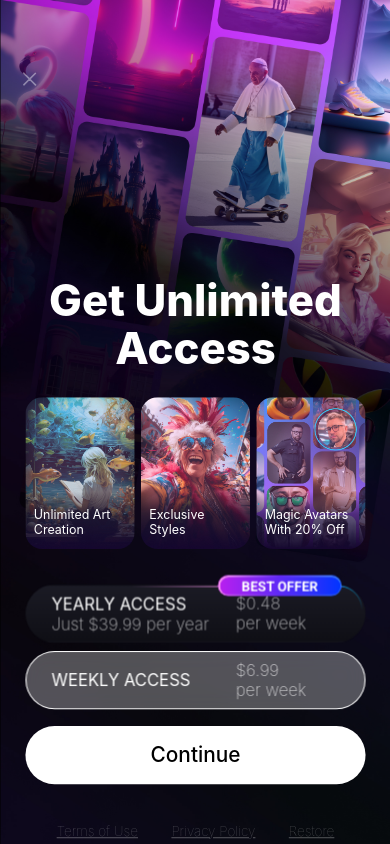
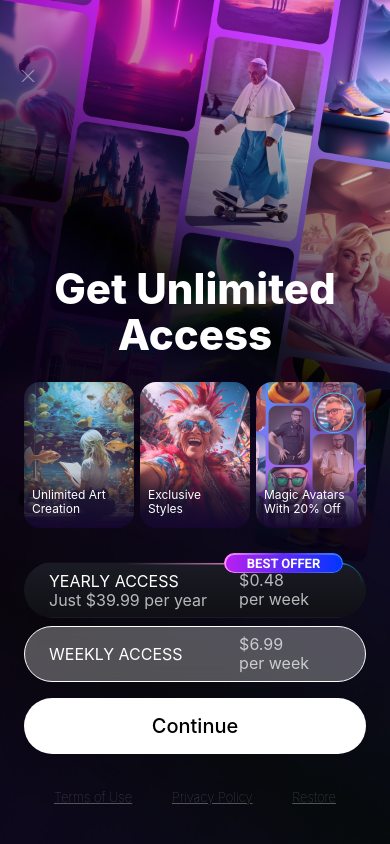
Before and after one commit to VaniukKarina/aiby-test-task, a plain HTML site: page index.html in a window 390 px wide. Drawn offline with Linux system fonts and the light colour scheme.

Commit message:
Fix layout alignment to match iPhone X and iPhone 13 mockups

```diff
--- a/styles.css
+++ b/styles.css
@@ -151,6 +151,7 @@ body {
   border-radius: 36px;
   font-size: 16px;
   font-weight: 400;
+  letter-spacing: 0px;
 
   display: flex;
   justify-content: space-between;
@@ -222,7 +223,10 @@ body {
   font-size: 16px;
   line-height: 19px;
   opacity: 0.7;
-  font-weight: 200;
+  font-family: -apple-system, BlinkMacSystemFont, "SF Pro Display",
+    "Helvetica Neue", Arial, sans-serif;
+  font-weight: 400;
+  letter-spacing: 0px;
 }
 
 .lang-de .plan-subtitle,
@@ -308,17 +312,21 @@ body {
 
 .footer {
   position: absolute;
-  bottom: 4px;
+  bottom: 24px;
   left: 54px;
   right: 54px;
 
   display: flex;
   justify-content: space-between;
+
+  font-family: -apple-system, BlinkMacSystemFont, "SF Pro Display",
+    "Helvetica Neue", Arial, sans-serif;
+  font-size: 13px;
+  line-height: 18px;
+  font-weight: 200;
 }
 
 .footer a {
-  font-size: 13px;
-  line-height: 18px;
   color: rgba(255, 255, 255, 0.3);
   font-weight: 100;
   white-space: nowrap;
@@ -342,8 +350,12 @@ body {
 
 /* iPhone 12 / 12 Pro */
 .device-12 .wrapper {
-  transform: scale(1.04);
-  transform-origin: top center;
+  width: 390px;
+  height: 844px;
+}
+
+.device-12 .footer {
+  bottom: 38px;
 }
 
 /* Small devices: SE / 8 */
```
